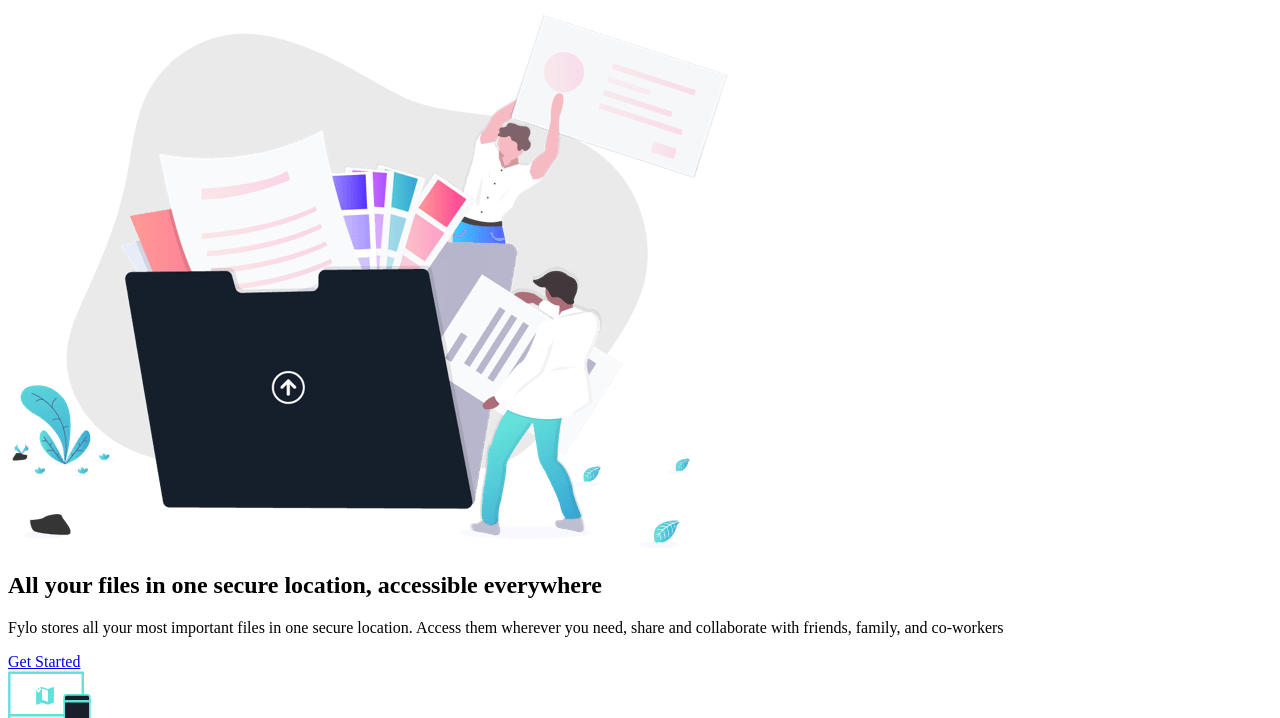
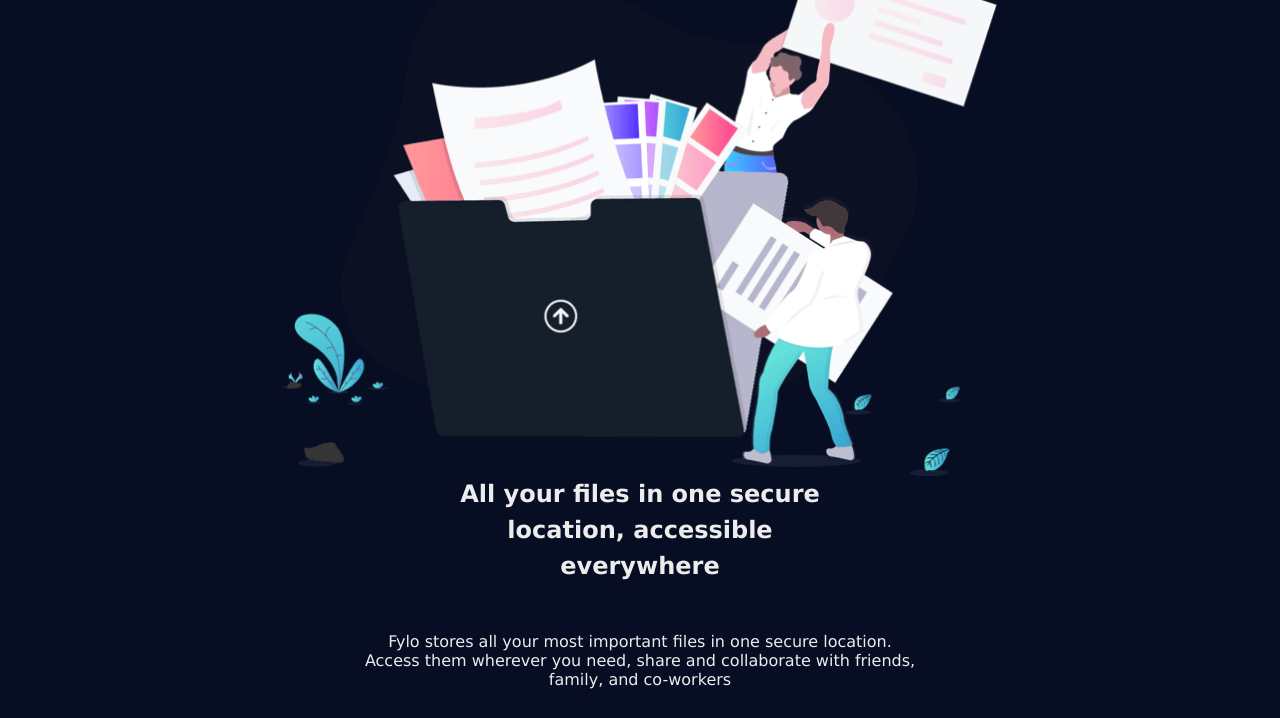
Before and after one commit to Densitty/fylo_page, a plain HTML site: page index.html in a window 1280 px wide. Shown: the part 136-854 px from the top of the page. Drawn offline with Linux system fonts and the light colour scheme.

Commit message:
Update index.html

```diff
--- a/index.html
+++ b/index.html
@@ -4,7 +4,7 @@
 <head>
 	<meta charset="UTF-8">
 	<title>Fylo Landing Page</title>
-	<link rel="stylesheet" media="@screen and (min-width: 770px)" href="style.css">
+	<link rel="stylesheet"  href="style.css">
 	<link rel="stylesheet" media="screen and (max-width: 768px)" href="mobile.css">
 </head>
 
```
